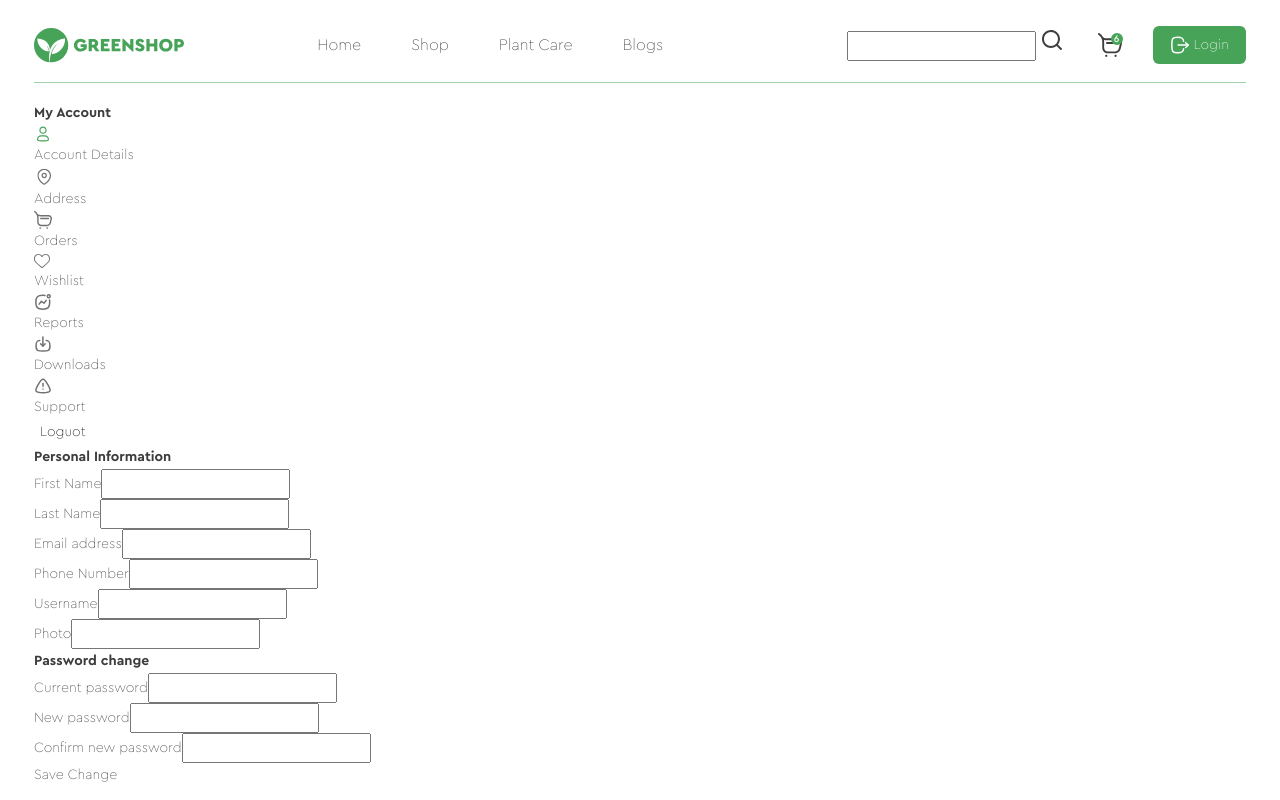
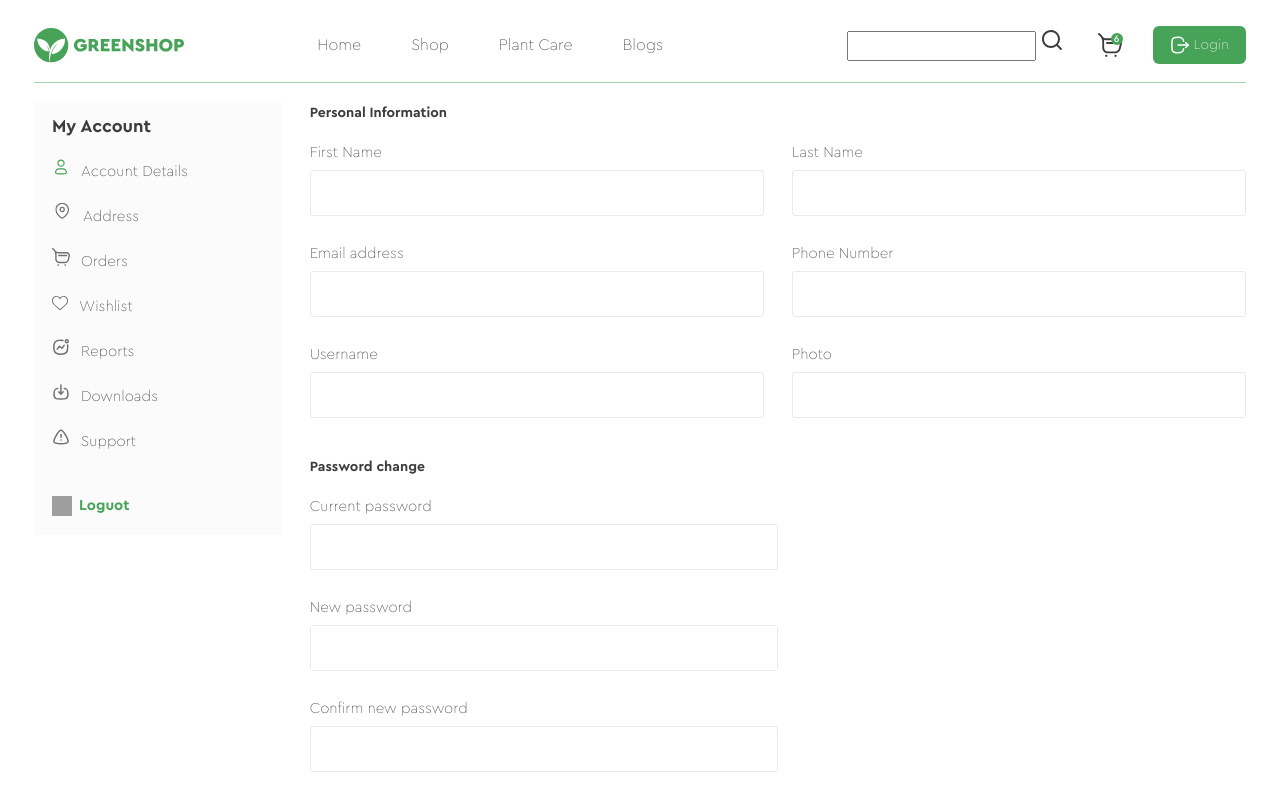
Before and after one commit to progdidi/greenshop, a React (Create React App) app: page /account in a window 1280 px wide. Shown: the top 800 px of the page. Built offline with nearby package versions, Linux system fonts and the light colour scheme; grey boxes are pictures that could not be loaded.

Commit message:
account page

```diff
--- a/src/pages/AccountPage/AccountPage.js
+++ b/src/pages/AccountPage/AccountPage.js
@@ -67,8 +67,8 @@ const AccountPage = () => {
                     </div>
                     <div className="account__content">
                         <form action="" className="user__form">
+                            <h5 className="user__form-title">Personal Information</h5>
                             <div className="user__form-personal">
-                                <h5 className="user__form-title">Personal Information</h5>
                                 <div className="user__form-item">
                                     <label htmlFor="" className="user__form-label">First Name
                                     </label>
@@ -101,8 +101,8 @@ const AccountPage = () => {
                                 </div>
                             </div>
 
+                            <h5 className="user__form-title">Password change</h5>
                             <div className="user__form-password">
-                                <h5 className="user__form-title">Password change</h5>
                                 <div className="user__form-item">
                                     <label htmlFor="" className="user__form-label">Current password
                                     </label>
--- a/src/pages/AccountPage/accountPage.scss
+++ b/src/pages/AccountPage/accountPage.scss
@@ -1,2 +1,115 @@
 @import '../../style/base/vars.scss';
 @import '../../style/base/mixins.scss';
+
+.account {
+    &__inner {
+        display: flex;
+    }
+    &__menu {
+        margin-right: 28px;
+        width: 310px;
+        height: fit-content;
+        padding: 17px 18px;
+        background-color: $background-color;
+        &-title {
+            font-weight: 700;
+            font-size: 18px;
+            line-height: 16px;
+            margin-bottom: 15px;
+        }
+        &-list {
+            margin-bottom: 30px;
+        }
+        &-item {
+            width: 100%;
+            font-size: 15px;
+            line-height: 45px;
+            display: flex;
+            margin-left: -17px;
+            padding-left: 17px;
+            transition: all 0.3s;
+            &:hover {
+                background-color: #fff;
+                color: $green-color;
+                font-weight: 700;
+                border-left: 5px solid $green-color;
+            }
+        }
+        &-link {
+            width: 100%;
+            display: inline-block;
+
+        }
+        &-img {
+            display: inline-block;
+            margin-right: 11px;
+        }
+        &-btn {
+            color: $green-color;
+            padding-left: 27px;
+            position: relative;
+            cursor: pointer;
+            font-weight: 700;
+            font-size: 15px;
+            line-height: 15px;
+            &::before {
+                background-image: url(images/logout.svg);
+                content: '';
+                position: absolute;
+                width: 20px;
+                height: 20px;
+                background-repeat: no-repeat;
+                left: 0;
+                top: 50%;
+                transform: translateY(-50%);
+            }
+        }
+    }
+
+    &__content {
+        width: 100%;
+        .user__form {
+            &-personal {
+                display: grid;
+                grid-template-columns: repeat(2, 1fr);
+                grid-column-gap: 28px;
+                grid-row-gap: 30px;
+                margin-bottom: 37px;
+            }
+            &-title {
+                margin-bottom: 20px;
+            }
+            &-item {
+            }
+            &-label {
+                display: block;
+                font-size: 15px;
+                line-height: 15px;
+                margin-bottom: 10px;
+            }
+            &-input {
+                display: block;
+                width: 100%;
+                border: 1px solid #EAEAEA;
+                border-radius: 3px;
+                padding: 10px;
+            }
+            &-password {
+                display: grid;
+                grid-template-columns: 0.5fr;
+                grid-row-gap: 30px;
+                margin-bottom: 50px;
+            }
+            &-btn {
+                @include green-btn;
+                padding: 12px 0;
+                text-align: center;
+                cursor: pointer;
+                font-weight: 700;
+                font-size: 14px;
+                line-height: 16px;
+                width: 131px;
+            }
+        }
+    }
+}
```
